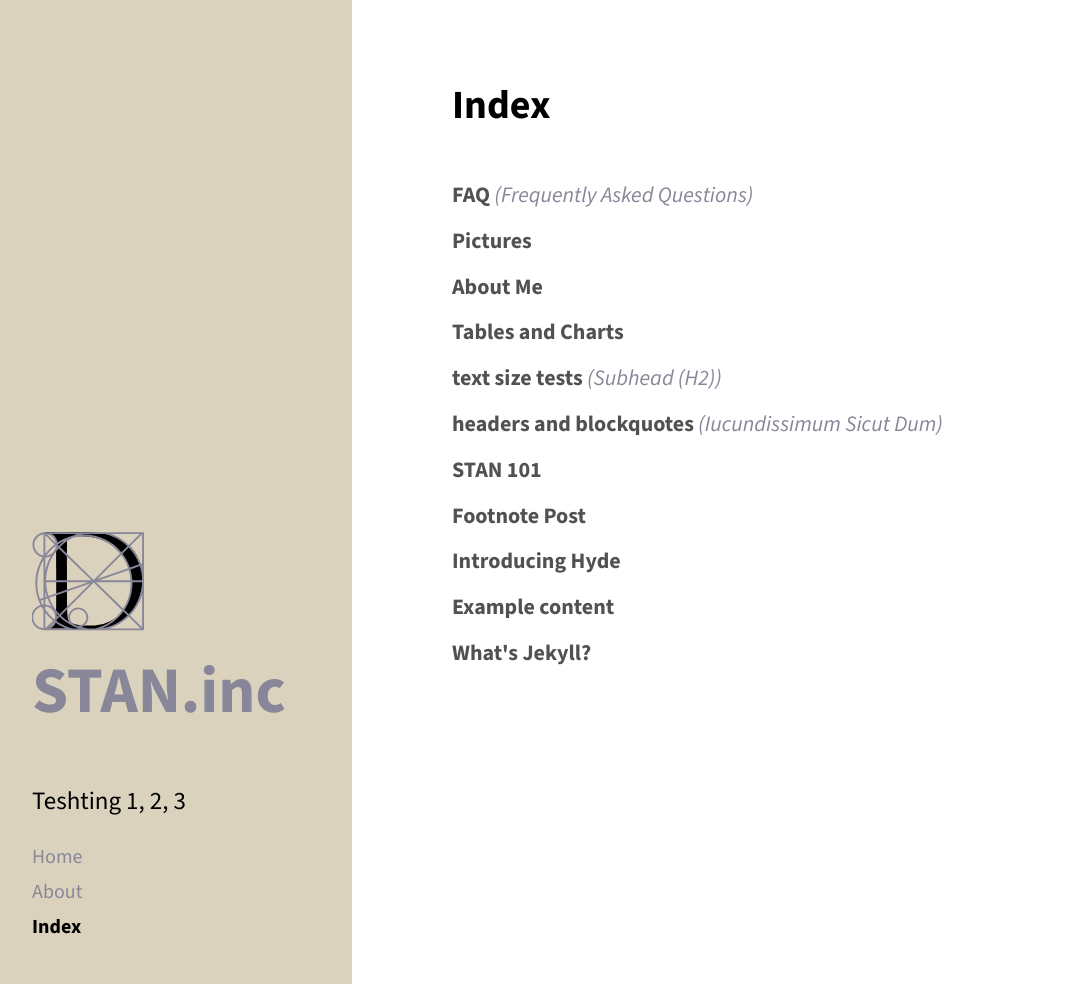
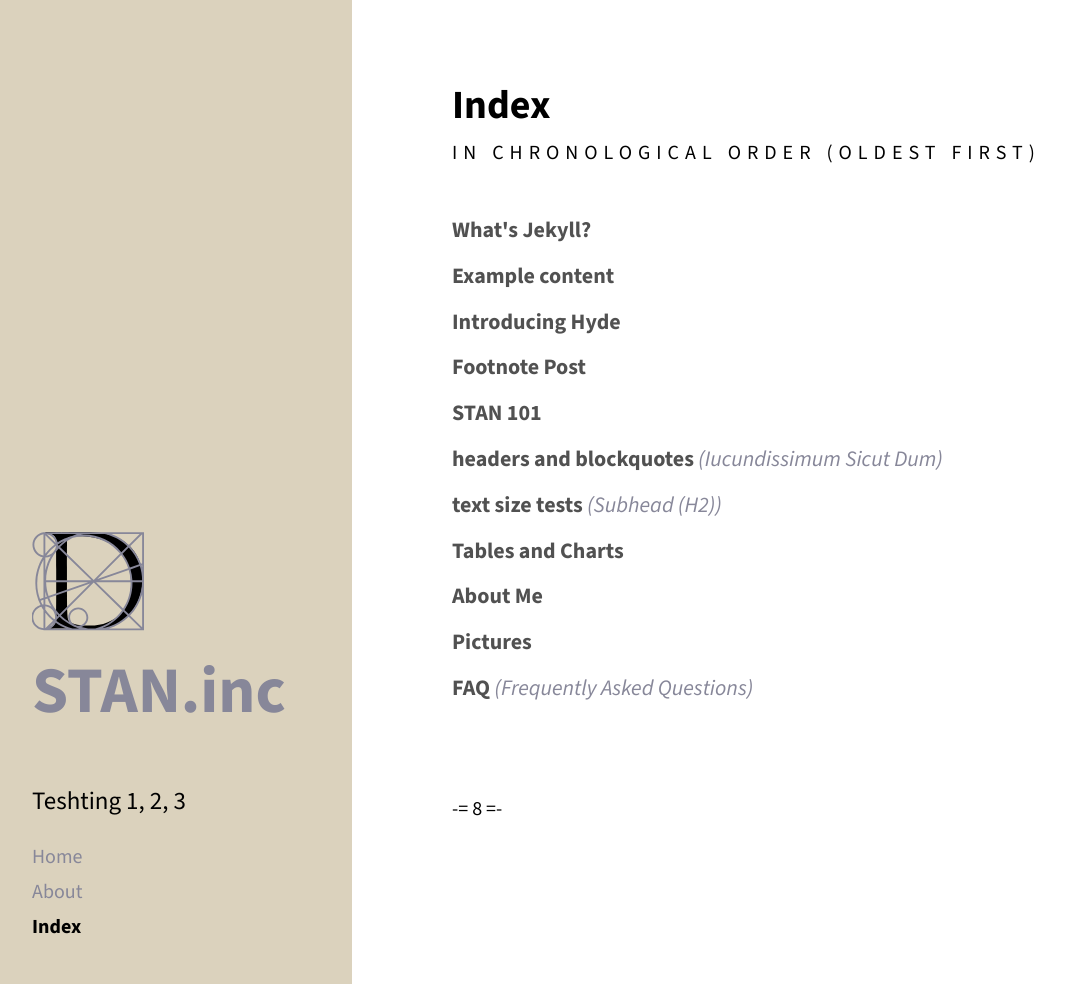
Before and after one commit to stam-ink/stam-ink.github.io, a Jekyll site: the page built from index.md, in a window 1280 px wide and 984 px high. Shown: the whole window, without its empty margins (8-1073 px from the left). Built offline with Jekyll 4.4.1, drawn with Linux system fonts in a browser that asks for light colours.

Commit message:
Update index.md

```diff
--- a/index.md
+++ b/index.md
@@ -4,8 +4,10 @@ title: "Index"
 permalink: /index/
 ---
 
+## In Chronological Order (Oldest First)
+
 <ul class="master-blog-index">
-  {% for post in site.posts %}
+  {% for post in site.posts reversed %}
     <li>
       <a href="{{ post.url }}">
         <span class="index-title">{{ post.title }}</span>{% if post.subtitle %}<span class="index-paren"> (</span><span class="index-subtitle">{{ post.subtitle }}</span><span class="index-paren">)</span>{% endif %}
@@ -13,3 +15,6 @@ permalink: /index/
     </li>
   {% endfor %}
 </ul>
+
+-= 8 =-
+{: .sig}
```
